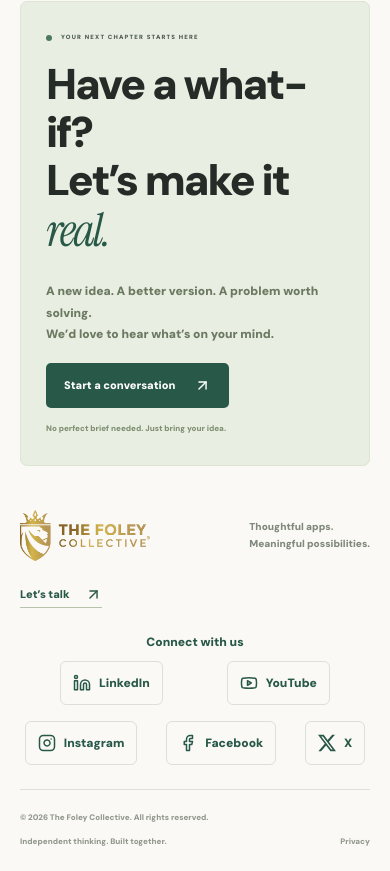
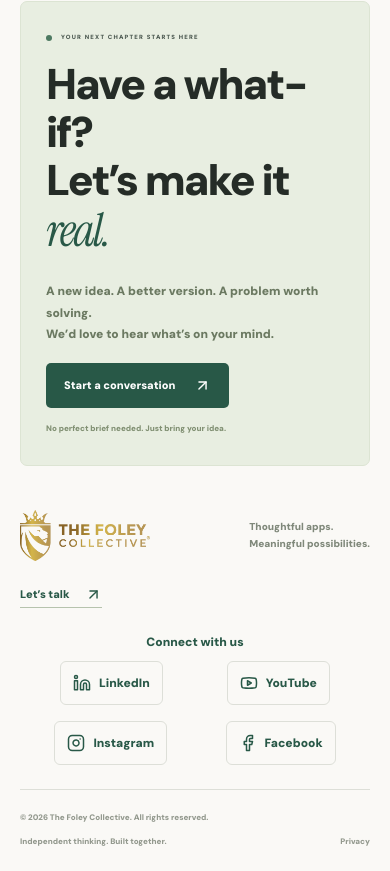
Before and after one commit to tfoley44/thecollective, a Next.js app: page / in a window 390 px wide. Shown: the part 5211-6082 px from the top of the page. Built offline with nearby package versions, Linux system fonts and the light colour scheme; no server answers.

Commit message:
Remove retired X social link from shared footer
Remove the inaccessible X account link from every page using the shared footer. Preserve LinkedIn, YouTube, Instagram, Facebook, mobile navigation, branding, and inquiry delivery.

```diff
--- a/components/site-shell.tsx
+++ b/components/site-shell.tsx
@@ -108,21 +108,6 @@ export function Footer() {
       href: "https://www.facebook.com/thefoleycollective",
       icon: <Facebook size={18} aria-hidden="true" />,
     },
-    {
-      label: "X",
-      href: "https://x.com/foleycollective",
-      icon: (
-        <svg
-          width="18"
-          height="18"
-          viewBox="0 0 24 24"
-          fill="currentColor"
-          aria-hidden="true"
-        >
-          <path d="M18.901 1.153h3.68l-8.04 9.19L24 22.846h-7.406l-5.8-7.584-6.64 7.584H.47l8.6-9.835L0 1.154h7.594l5.243 6.932 6.064-6.933ZM17.61 20.644h2.039L6.486 3.24H4.298L17.61 20.644Z" />
-        </svg>
-      ),
-    },
   ];
   return (
     <footer className="site-footer shell">
```
